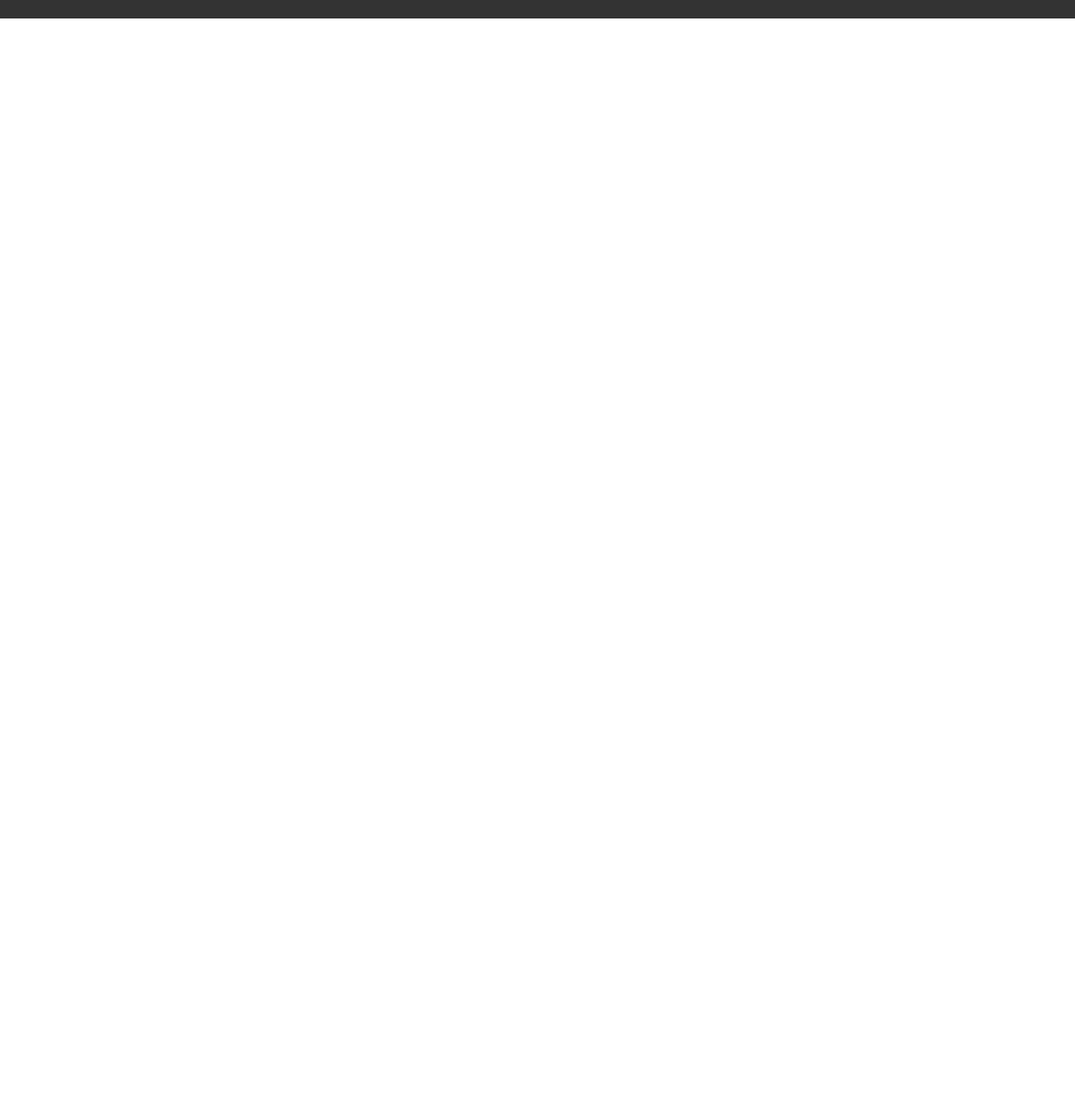
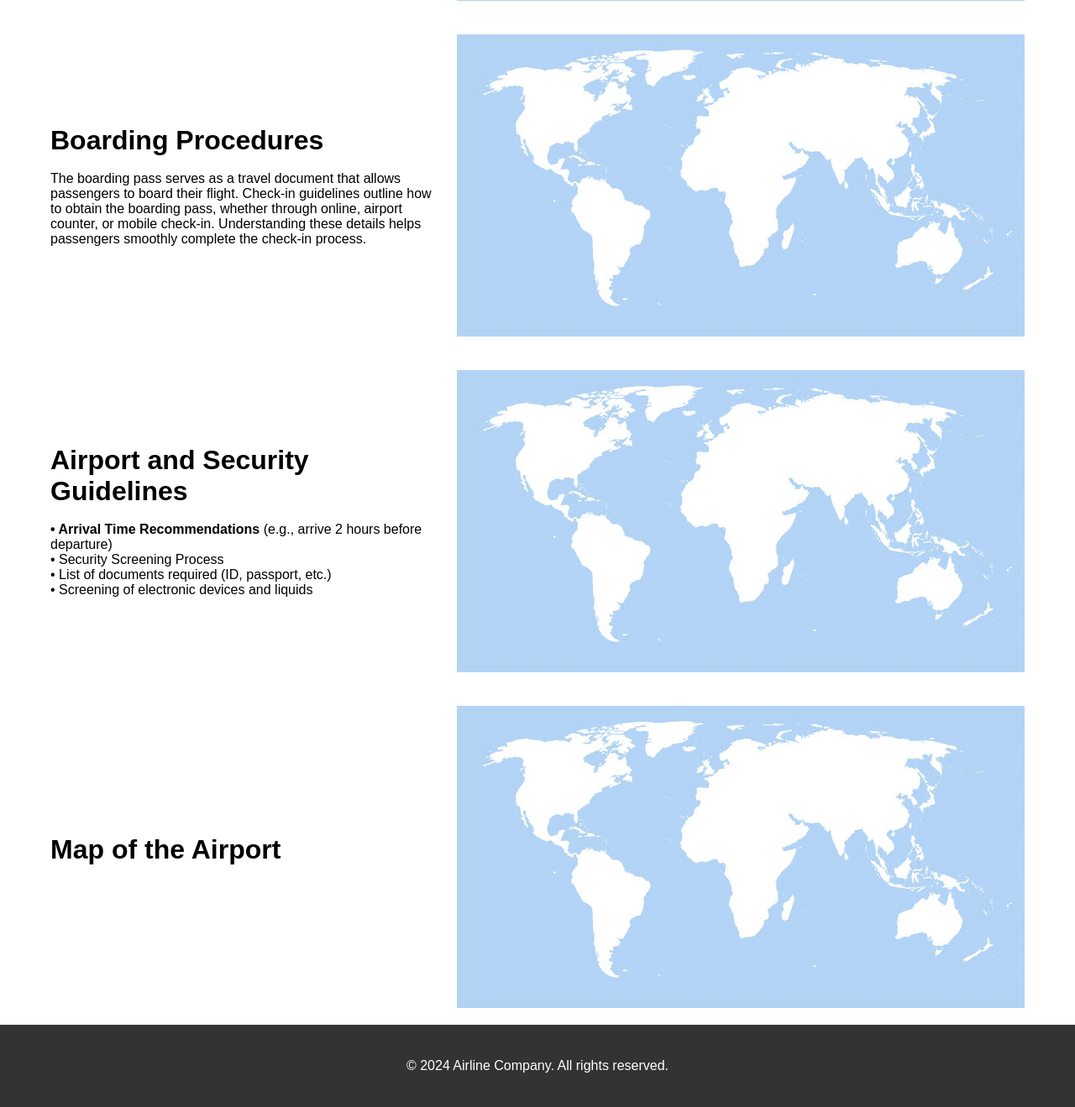
Before and after one commit to Daniel-Stephende5/IM2-Repository, a Django app: page /info/ in a window 1280 px wide. Shown: the part 467-1786 px from the top of the page at 84% size. Before the commit the page ends 489 px from the top, so only its background shows below. Run offline with Django 5.2, Linux system fonts and the light colour scheme.

Commit message:
fix info page

```diff
--- a/NewDjango/myblogsite/blog/static/info.css
+++ b/NewDjango/myblogsite/blog/static/info.css
@@ -19,6 +19,5 @@
 }
 
 .about-line-image{
-    background-image: url('images/system.jpeg');
     background-size: cover;
 }
--- a/NewDjango/myblogsite/blog/templates/info.html
+++ b/NewDjango/myblogsite/blog/templates/info.html
@@ -2,12 +2,11 @@
 <!DOCTYPE html>
 <html lang="en">
   <head>
-
-    <meta charset="UTF-8">
-    <meta name="viewport" content="width=device-width, initial-scale=1.0">
-    <link rel="stylesheet" type="text/css" href="{% static  'navbar.css' %}">
-    <link rel="stylesheet" type="text/css" href="{% static  'main.css' %}">
-    <link rel="stylesheet" type="text/css" href="{% static  'info.css' %}">
+    <meta charset="UTF-8" />
+    <meta name="viewport" content="width=device-width, initial-scale=1.0" />
+    <link rel="stylesheet" type="text/css" href="{% static  'main.css' %}" />
+    <link rel="stylesheet" type="text/css" href="{% static  'navbar.css' %}" />
+    <link rel="stylesheet" type="text/css" href="{% static  'info.css' %}" />
     <title>INFORMATION</title>
   </head>
 
@@ -15,7 +14,7 @@
   <nav>
     <a href="{% url 'home' %}">Home</a>
     <a href="{% url 'flights' %}">View Flights</a>
-        <a href="{% url 'info' %}" style="color: #000;">Information</a>
+    <a href="{% url 'info' %}" style="color: #000">Information</a>
     <a href="{% url 'checkin' %}">Check In</a>
     <a href="{% url 'booking' %}">Booking</a>
     <a href="{% url 'contact' %}">Customer Support</a>
@@ -25,15 +24,64 @@
   </nav>
 
   <body>
+    <h1>INFORMATION PAGE</h1>
+    <div class="info-section">
+      <div class="about-text-content">
+        <h1>About The System</h1>
+      </br>
+        <p>
+          Our flight management and boarding system streamlines the travel
+          experience by offering seamless check-in, real-time flight updates,
+          and efficient boarding processes. Designed to enhance passenger
+          convenience, it integrates modern technology to minimize waiting times
+          and ensure smooth operations
+        </p>
+      </div>
+      <img src="{% static 'images/worldmaphome.jpg' %}" alt="people lining up" />
+    </div>
 
     <div class="info-section">
       <div class="about-text-content">
-            <h1>About The System</h1>
-            <p>Our flight management and boarding system stream.</p>
+        <h1>Boarding Procedures</h1>
+      </br>
+        <p>
+            The boarding pass serves as a travel document that allows passengers to board their flight. Check-in guidelines outline how to obtain the boarding pass, whether through online, airport counter, or mobile check-in. Understanding these details helps passengers smoothly complete the check-in process.
+        </p>
       </div>
-        <img src="{% static 'images/system.jpg' %}" alt="asd">
+      <img
+        src="{% static 'images/worldmaphome.jpg' %}"
+        alt="Boarding pass photo"
+      />
     </div>
 
+    <div class="info-section">
+        <div class="about-text-content">
+          <h1>Airport and Security Guidelines</h1>
+        </br>
+          <p>
+            <b>• Arrival Time Recommendations</b> (e.g., arrive 2 hours before departure)
+            <p>• Security Screening Process</p>
+          <p>• List of documents required (ID, passport, etc.)</p>
+          <p>• Screening of electronic devices and liquids</p>
+          </p>
+        </div>
+        <img
+          src="{% static 'images/worldmaphome.jpg' %}"
+          alt="Security Measures"
+        />
+      </div>
+
+      <div class="info-section">
+        <div class="about-text-content">
+          <h1>Map of the Airport</h1>
+        </br>
+
+        </div>
+        <img
+          src="{% static 'images/worldmaphome.jpg' %}"
+          alt="Map of the airport"
+        />
+      </div>
 
     <footer class="footer-class">
       <p>&copy; 2024 Airline Company. All rights reserved.</p>
```
Lines whose indentation alone changed are shown as unchanged.
